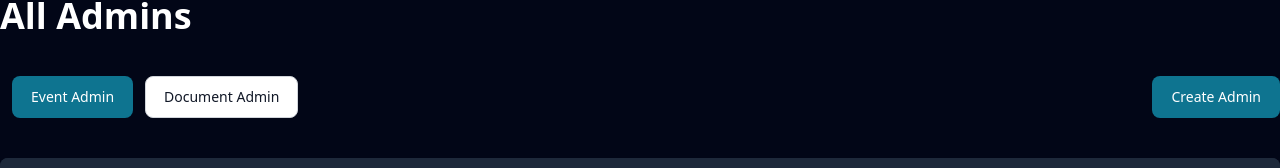
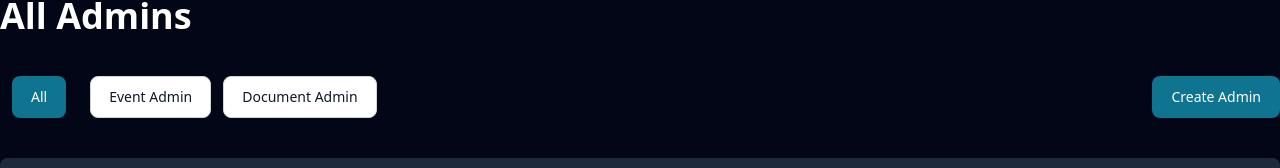
Before and after one commit to Sowishi/Tournament-Management-System, a React (Vite) app: page /admin/admins in a window 1280 px wide. Shown: the part 124-292 px from the top of the page. Built offline with nearby package versions, Linux system fonts and the light colour scheme; no server answers; the database is empty.

Commit message:
Add sorting

```diff
--- a/src/components/adminTable.jsx
+++ b/src/components/adminTable.jsx
@@ -5,8 +5,8 @@ import useGetUsers from "../hooks/useGetUsers";
 import useUpdateUser from "../hooks/useUpdateUser";
 import useCrudAdmin from "../hooks/useCrudAdmin";
 
-export function AdminTable({ handleUpdateForms }) {
-  const { data, deleteAdmin } = useCrudAdmin();
+export function AdminTable({ handleUpdateForms, data }) {
+  const { deleteAdmin } = useCrudAdmin();
 
   const getBadgeColor = (status) => {
     if (status == "Pending") {
--- a/src/pages/admin-admins.jsx
+++ b/src/pages/admin-admins.jsx
@@ -16,9 +16,10 @@ const AdminAdmins = () => {
     password: "",
     role: "Event Admin",
   });
+  const [currentRole, setCurrentRole] = useState("All");
   const [isUpdate, setIsUpdate] = useState(false);
 
-  const { addAdmin, updateAdmin } = useCrudAdmin();
+  const { addAdmin, updateAdmin, data } = useCrudAdmin();
 
   const handleChange = (event) => {
     const { value, name } = event.target;
@@ -43,6 +44,11 @@ const AdminAdmins = () => {
     setCreateModal(true);
   };
 
+  const filterData = data.filter((item) => {
+    if (item.role == currentRole) {
+      return item;
+    }
+  });
   return (
     <AdminLayout>
       <TmsModal
@@ -90,10 +96,26 @@ const AdminAdmins = () => {
         <h1 className="text-white text-4xl font-bold">All Admins</h1>
         <div className="wrapper mt-10 flex justify-between items-center ">
           <div className="wrapper flex">
-            <Button color={"info"} className="mx-3">
+            <Button
+              onClick={() => setCurrentRole("All")}
+              color={currentRole == "All" ? "info" : "light"}
+              className="mx-3"
+            >
+              All
+            </Button>
+            <Button
+              onClick={() => setCurrentRole("Event Admin")}
+              color={currentRole == "Event Admin" ? "info" : "light"}
+              className="mx-3"
+            >
               Event Admin
             </Button>
-            <Button color={"light"}>Document Admin</Button>
+            <Button
+              onClick={() => setCurrentRole("Document Admin")}
+              color={currentRole == "Document Admin" ? "info" : "light"}
+            >
+              Document Admin
+            </Button>
           </div>
           <Button
             onClick={() => {
@@ -110,7 +132,10 @@ const AdminAdmins = () => {
             Create Admin
           </Button>
         </div>
-        <AdminTable handleUpdateForms={handleUpdateForms} />
+        <AdminTable
+          data={currentRole == "All" ? data : filterData}
+          handleUpdateForms={handleUpdateForms}
+        />
       </div>
     </AdminLayout>
   );
```
